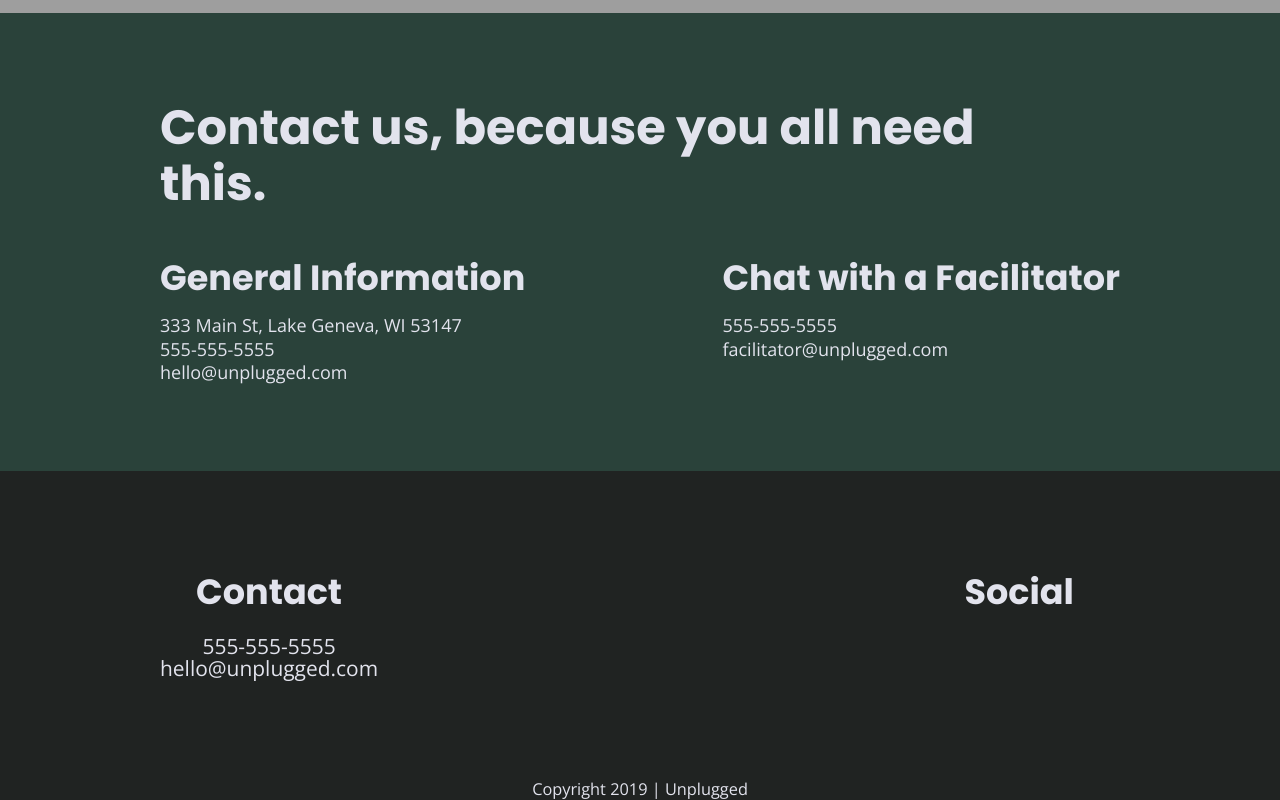
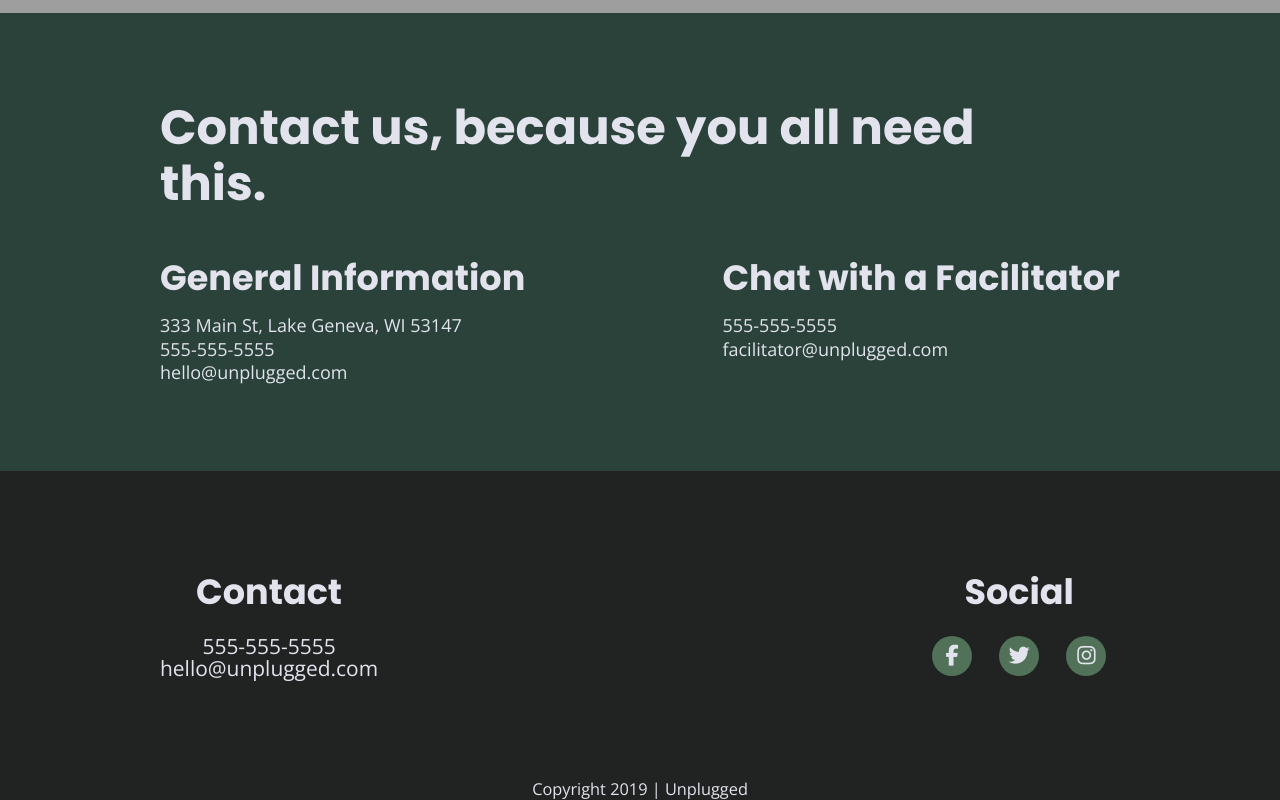
Before and after one commit to CLMallon/unplugged-retreat, a website: page about/index.html in a window 1280 px wide. Shown: the part 1405-2205 px from the top of the page. Drawn offline with nearby package versions, Linux system fonts and the light colour scheme; grey boxes are pictures that could not be loaded.

Commit message:
Add icons to footer

```diff
--- a/about/index.html
+++ b/about/index.html
@@ -104,9 +104,9 @@
         <div class="social">
           <h4>Social</h4>
           <div class="social-icons">
-            <p><a href="https://www.facebook.com" target="_blank"></a></p>
-            <p><a href="https://www.twitter.com" target="_blank"></a></p>
-            <p><a href="https://www.instagram.com" target="_blank"></a></p>
+            <p><a href="https://www.facebook.com" target="_blank"><i class="fab fa-facebook-f"></i></a></p>
+            <p><a href="https://www.twitter.com" target="_blank"><i class="fab fa-twitter"></i></a></p>
+            <p><a href="https://www.instagram.com" target="_blank"><i class="fab fa-instagram"></i></a></p>
           </div>
         </div>
       </div> <!--footer-content ends here-->
```
Also changed, not shown: faq/index.html (+3 -3 lines).
